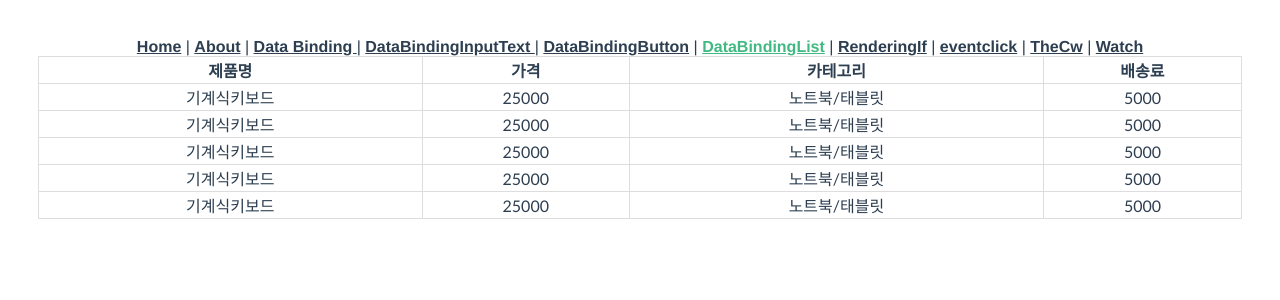
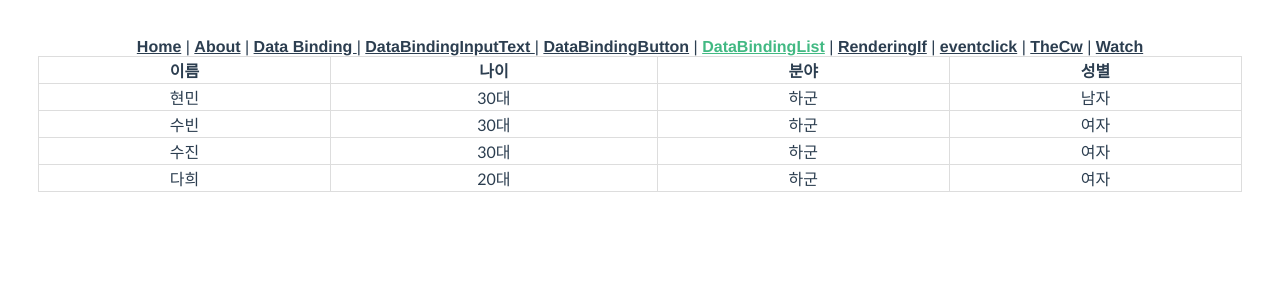
Before and after one commit to clouari/hagun_node.js_vue, a Vue app in the folder vue-project-manually/: page /databindinglist in a window 1280 px wide. Shown: the top 300 px of the page. Built offline with nearby package versions, Linux system fonts and the light colour scheme.

Commit message:
v-for 문법

```diff
--- a/vue-project-manually/src/views/DataBindingList.vue
+++ b/vue-project-manually/src/views/DataBindingList.vue
@@ -3,10 +3,10 @@
     <table>
         <thead>
             <tr>
-                <th>제품명</th>
-                <th>가격</th>
-                <th>카테고리</th>
-                <th>배송료</th>
+                <th>이름</th>
+                <th>나이</th>
+                <th>분야</th>
+                <th>성별</th>
             </tr>
         </thead>
         <tbody>
@@ -27,19 +27,16 @@ export default {
     return {
       productList: [
         {
-          product_name: '기계식키보드', product_price: 25000, product_category: '노트북/태블릿', product_delivery_price: 5000
+          product_name: '현민', product_price: '30대', product_category: '하군', product_delivery_price: '남자'
         },
         {
-          product_name: '기계식키보드', product_price: 25000, product_category: '노트북/태블릿', product_delivery_price: 5000
+          product_name: '수빈', product_price: '30대', product_category: '하군', product_delivery_price: '여자'
         },
         {
-          product_name: '기계식키보드', product_price: 25000, product_category: '노트북/태블릿', product_delivery_price: 5000
+          product_name: '수진', product_price: '30대', product_category: '하군', product_delivery_price: '여자'
         },
         {
-          product_name: '기계식키보드', product_price: 25000, product_category: '노트북/태블릿', product_delivery_price: 5000
-        },
-        {
-          product_name: '기계식키보드', product_price: 25000, product_category: '노트북/태블릿', product_delivery_price: 5000
+          product_name: '다희', product_price: '20대', product_category: '하군', product_delivery_price: '여자'
         }
       ]
     }
```
